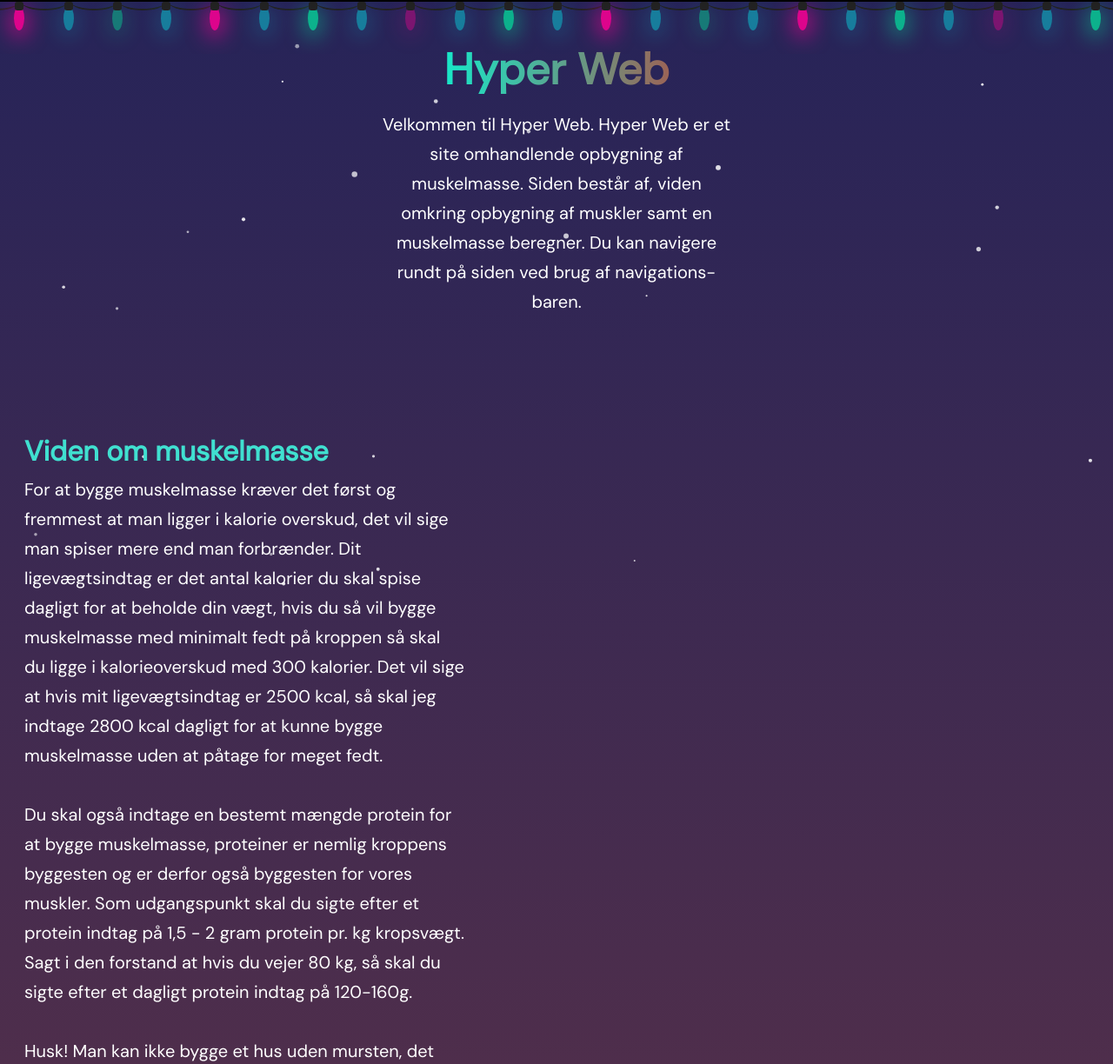
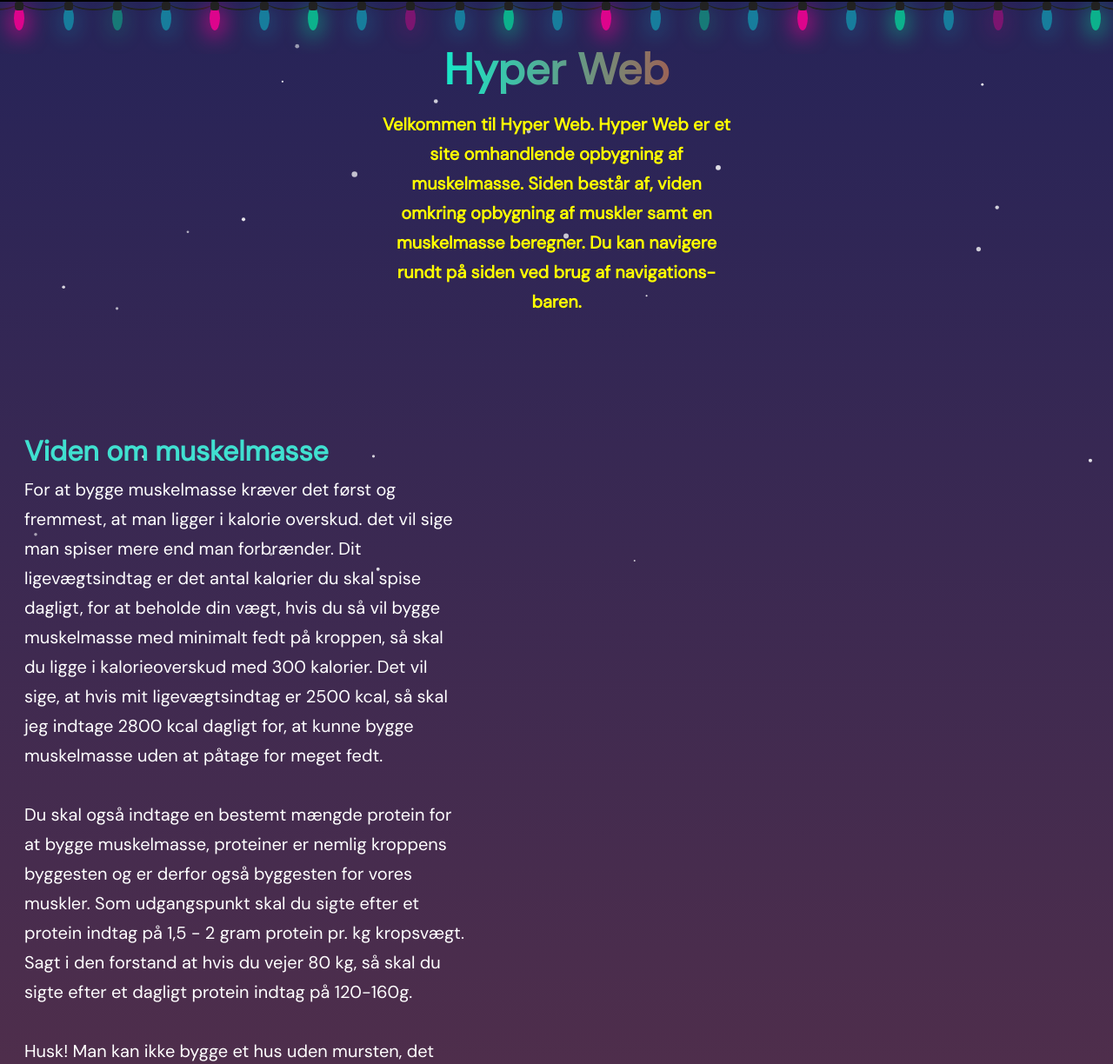
Before and after one commit to YooNazZ/Hyper-Web, a plain HTML site: page Index.html in a window 1280 px wide. Shown: the part 76-1300 px from the top of the page at 87% size. Drawn offline with nearby package versions, Linux system fonts and the light colour scheme.

Commit message:
Updated 13/12/2021

```diff
--- a/Assets/css/stylesheet.css
+++ b/Assets/css/stylesheet.css
@@ -209,6 +209,7 @@ h1 {
 .Intro-text {
     font-family: 'DM Sans', sans-serif;
     line-height: 170%;
+    color: yellow;
 }
 
 .viden-text {
--- a/Index.html
+++ b/Index.html
@@ -103,7 +103,7 @@
 
     <div class="row justify-content-center">
       <div class="col-sm-4">
-        <p class="Intro-text text-white pt-2 fs-5 text-center">Velkommen til Hyper Web. Hyper Web er et site omhandlende
+        <p class="Intro-text pt-2 fs-5 text-center fw-bold">Velkommen til Hyper Web. Hyper Web er et site omhandlende
           opbygning af
           muskelmasse.
           Siden består af, viden omkring opbygning af muskler samt en muskelmasse beregner. Du kan navigere
@@ -121,12 +121,12 @@
     <div class="Products ps-3 col-sm-5">
       <h3 class="text-title fw-bold fs-2">Viden om muskelmasse</h3>
       <p class="viden-text fs-5">
-        For at bygge muskelmasse kræver det først og fremmest at man ligger i kalorie overskud,
+        For at bygge muskelmasse kræver det først og fremmest, at man ligger i kalorie overskud.
         det vil sige man spiser mere end man forbrænder.
-        Dit ligevægtsindtag er det antal kalorier du skal spise dagligt for at beholde din vægt,
-        hvis du så vil bygge muskelmasse med minimalt fedt på kroppen så skal du ligge i kalorieoverskud med 300
+        Dit ligevægtsindtag er det antal kalorier du skal spise dagligt, for at beholde din vægt,
+        hvis du så vil bygge muskelmasse med minimalt fedt på kroppen, så skal du ligge i kalorieoverskud med 300
         kalorier.
-        Det vil sige at hvis mit ligevægtsindtag er 2500 kcal, så skal jeg indtage 2800 kcal dagligt for at kunne bygge
+        Det vil sige, at hvis mit ligevægtsindtag er 2500 kcal, så skal jeg indtage 2800 kcal dagligt for, at kunne bygge
         muskelmasse uden at påtage for meget fedt.
         <br>
         <br>
```
